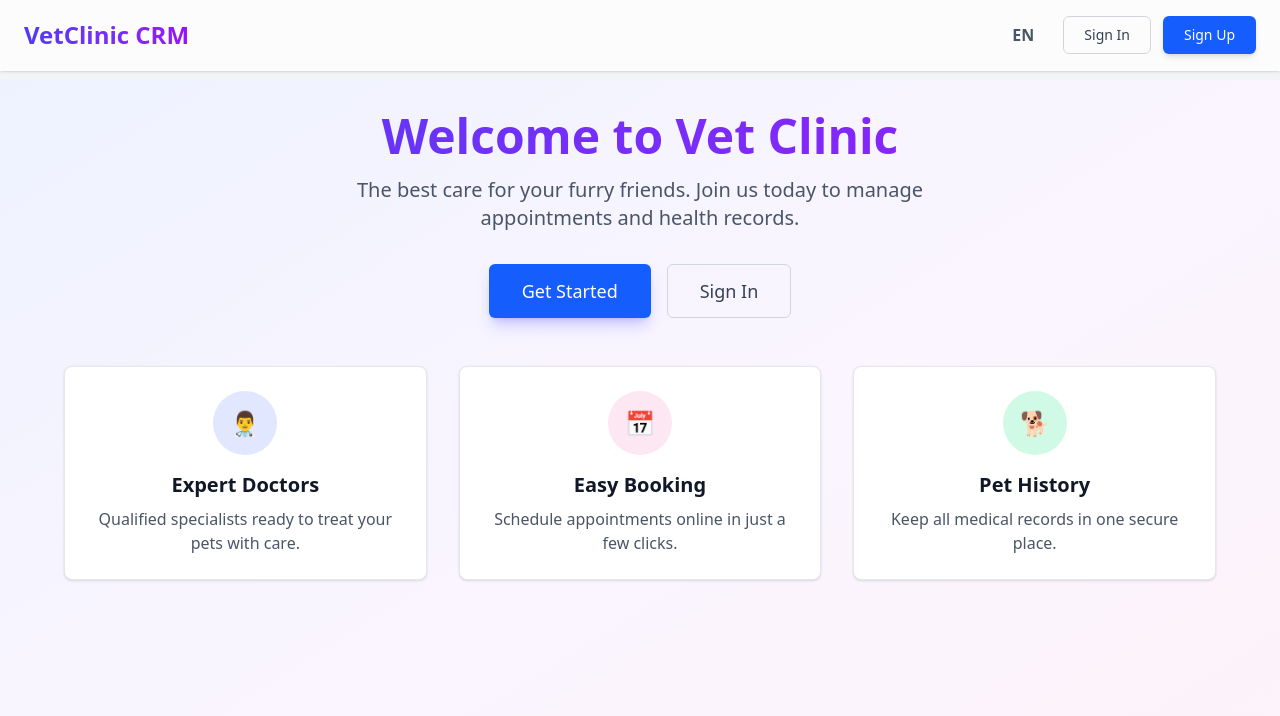
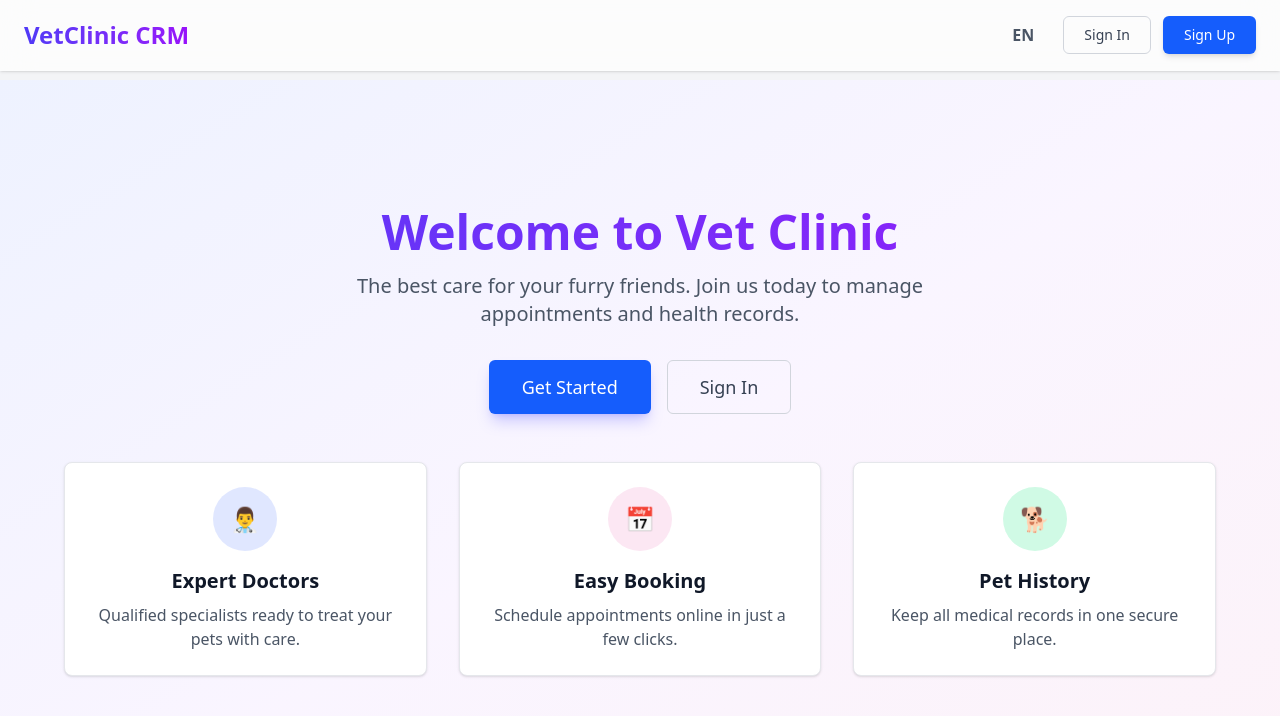
Before and after one commit to kiryafn/vet-clinic-crm, a React app in the folder frontend/: page / in a window 1280 px wide. Shown: the top 716 px of the page. Built offline with nearby package versions, Linux system fonts and the light colour scheme; the HTML template or start-up script is replaced by a standard one.

Commit message:
fix: correct 'clients' typo in UserRole definition and add top padding to HomePage layout.

```diff
--- a/frontend/src/entities/user/model/types.ts
+++ b/frontend/src/entities/user/model/types.ts
@@ -1,7 +1,7 @@
 export const UserRole = {
     ADMIN: 'admin',
     DOCTOR: 'doctor',
-    CLIENT: 'clients',
+    CLIENT: 'client',
 } as const;
 
 export type UserRole = typeof UserRole[keyof typeof UserRole];
--- a/frontend/src/pages/HomePage/HomePage.tsx
+++ b/frontend/src/pages/HomePage/HomePage.tsx
@@ -29,7 +29,7 @@ export const HomePage = () => {
     };
 
     return (
-        <div className="min-h-screen bg-gradient-to-br from-indigo-50 via-purple-50 to-pink-50 pb-12">
+        <div className="min-h-screen bg-gradient-to-br from-indigo-50 via-purple-50 to-pink-50 pb-12 pt-24">
             <Header />
 
             <div className="container mx-auto px-4 py-8">
```
